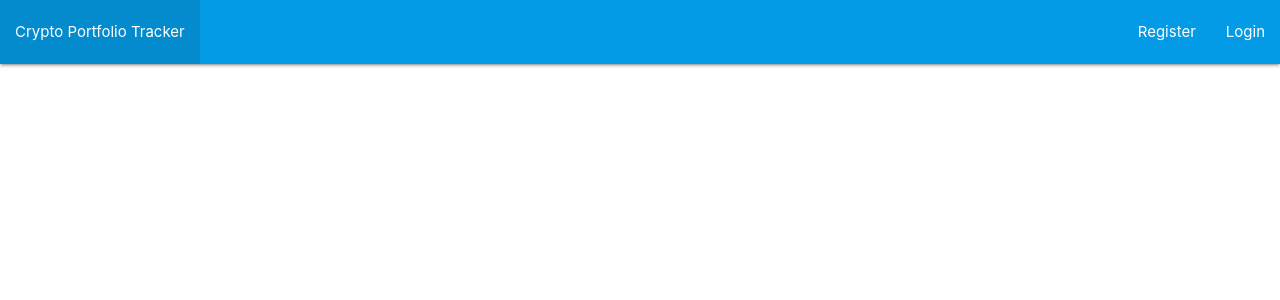
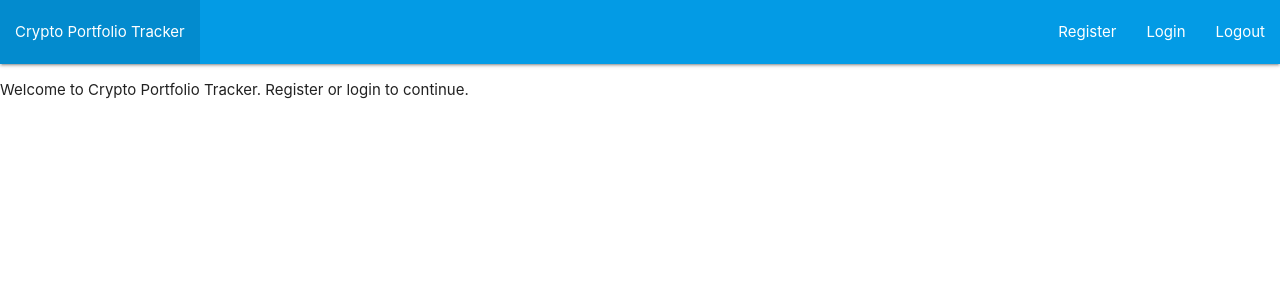
Before and after one commit to Code-Institute-Submissions/Wbwren-crypto-portfolio-tracker, a Flask app: page / in a window 1280 px wide. Shown: the top 300 px of the page. Run offline with Flask 2, Linux system fonts and the light colour scheme; some libraries are stand-ins or nearby versions.

Commit message:
Feat: add logout functionality.

```diff
--- a/app.py
+++ b/app.py
@@ -89,6 +89,13 @@ def login():
 
   return render_template("login.html")
 
+
+@app.route("/logout")
+def logout():
+    # remove user from session cookie
+    session.pop("user")
+    return redirect(url_for("login"))
+
 if __name__ == '__main__':
     app.run(host=os.environ.get('IP'),
             port=int(os.environ.get('PORT')),
--- a/templates/base.html
+++ b/templates/base.html
@@ -14,16 +14,32 @@
         <nav class="nav-extended text-shadow light-blue darken-1">
 			<div class="nav-wrapper">
                 <ul class="left hide-on-med-and-down">
-                    <li><a href="#">Crypto Portfolio Tracker</a></li>
+                    <li><a href="{{ url_for('home') }}">Crypto Portfolio Tracker</a></li>
                 </ul>
 				<ul class="right hide-on-med-and-down">
                     <li><a href="{{ url_for('register') }}">Register</a></li>
                     <li><a href="{{ url_for('login') }}">Login</a></li>
+                    <li><a href="{{ url_for('logout') }}">Logout</a></li>
 				</ul>
 			</div>
 		</nav>
     </header>
+
+    <section>
+        <!-- flash messages -->
+        {% with messages = get_flashed_messages() %}
+            {% if messages %}
+                {% for message in messages %}
+                    <div class="row flashes">
+                        <h4 class="light-blue lighten-4 center-align">{{ message }}</h4>
+                    </div>
+                {% endfor %}
+            {% endif %}
+        {% endwith %}
+    </section>
+
     {% block content %}
+    <p>Welcome to Crypto Portfolio Tracker. Register or login to continue.</p>
     {% endblock %}
 
     <script src="https://code.jquery.com/jquery-3.6.0.min.js" integrity="sha256-/xUj+3OJU5yExlq6GSYGSHk7tPXikynS7ogEvDej/m4=" crossorigin="anonymous"></script>
```
